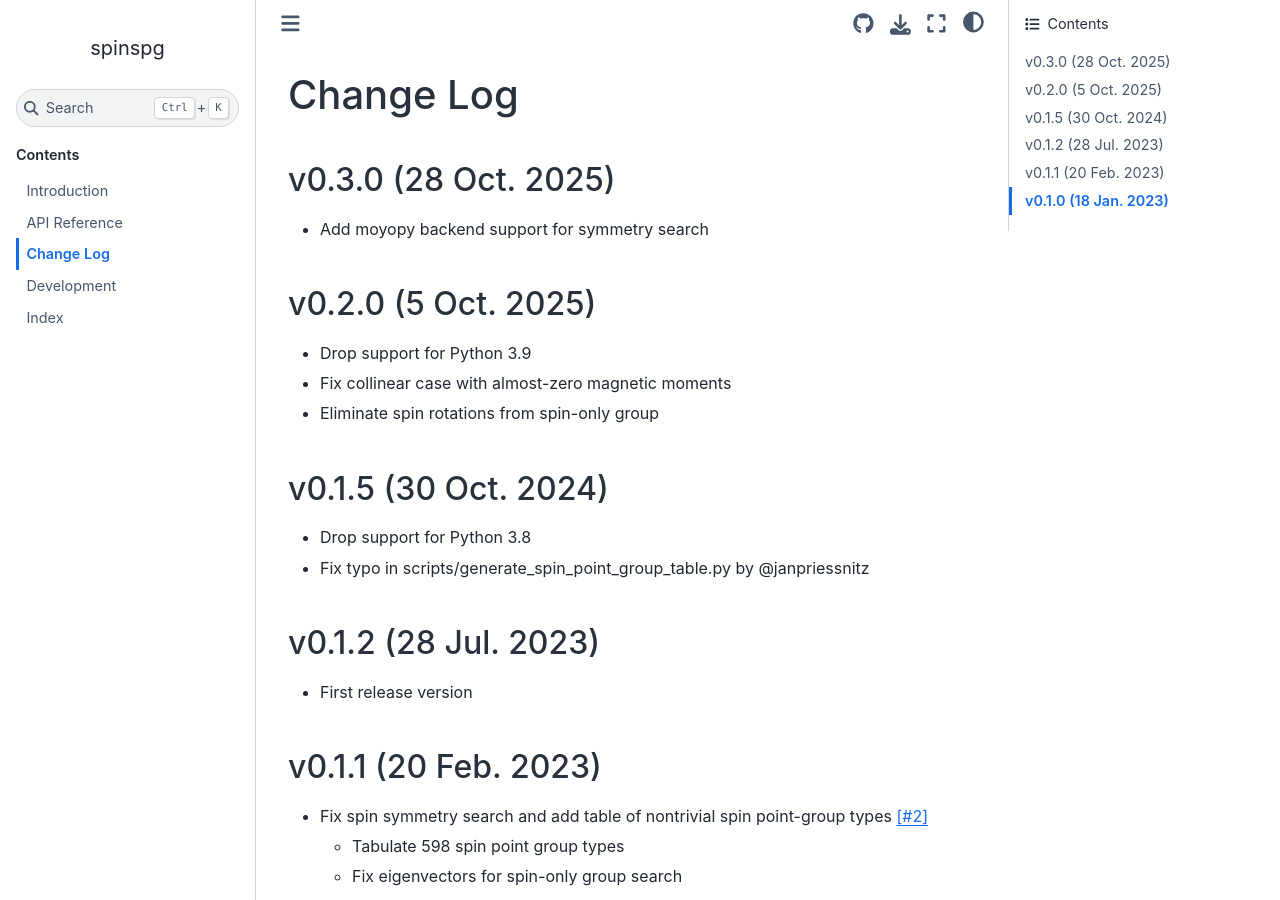
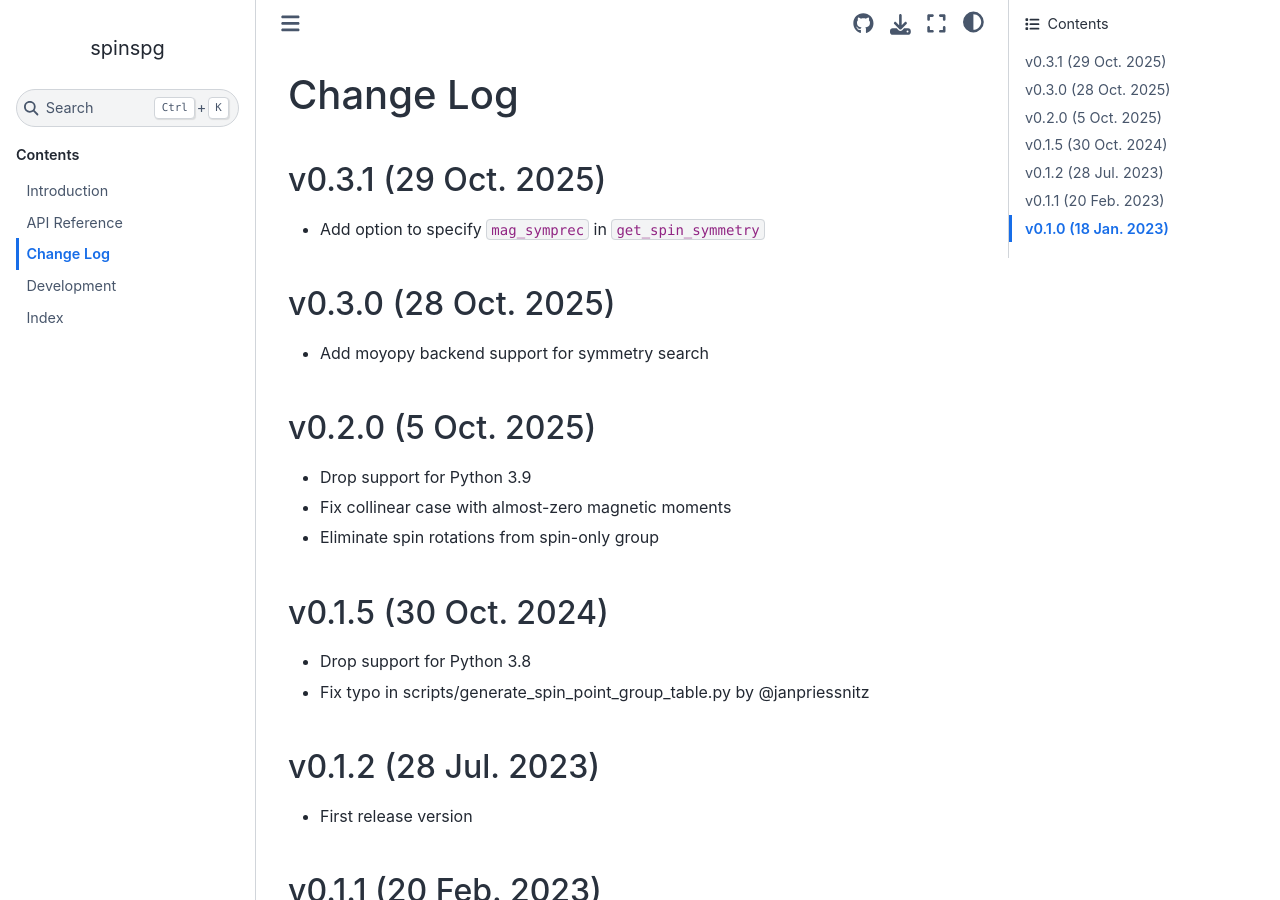
Before and after one commit to spglib/spinspg, a Sphinx documentation site: the page built from docs/changelog.md, in a window 1280 px wide and 900 px high. Built offline with Sphinx 7.4.7 and the Sphinx Book theme 1.1.4, drawn with Linux system fonts in a browser that asks for light colours.

Commit message:
Bump up version

```diff
--- a/docs/changelog.md
+++ b/docs/changelog.md
@@ -1,4 +1,8 @@
 # Change Log
+
+## v0.3.1 (29 Oct. 2025)
+
+- Add option to specify `mag_symprec` in `get_spin_symmetry`
 
 ## v0.3.0 (28 Oct. 2025)
 
```
